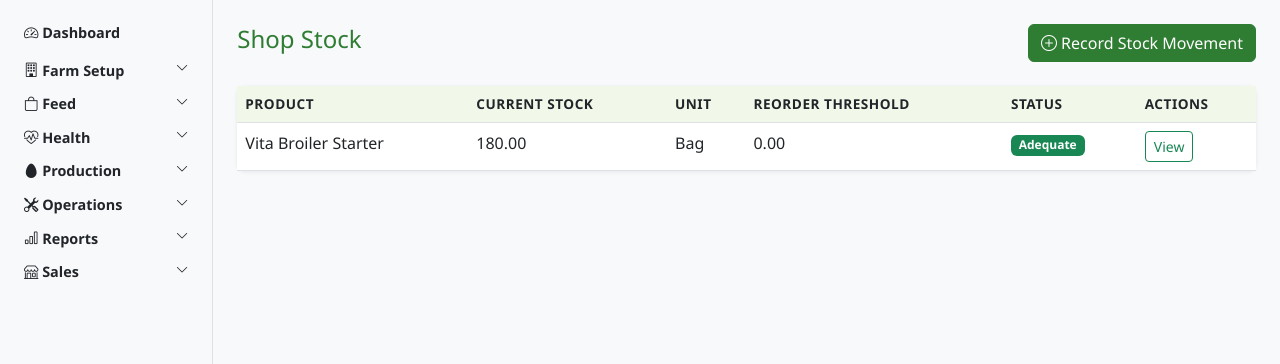
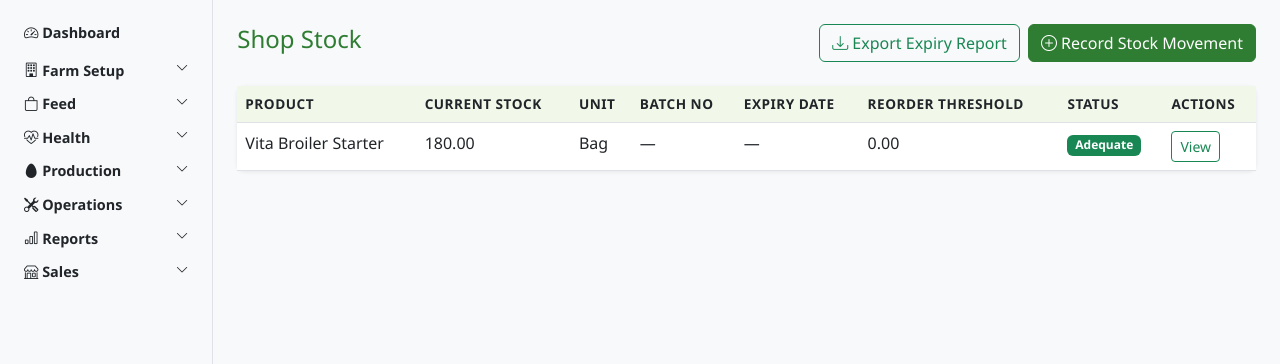
Before and after one commit to Assista123/farm-erp, a Django app: page /shop/stock/ in a window 1280 px wide. Shown: the part 56-420 px from the top of the page. Run offline with Django 5.2, Linux system fonts and the light colour scheme; a user stored in the database is signed in; data comes from the database, SQL or seed files in the repository.

Commit message:
Add batch number and expiry date tracking to shop stock
- Add batch_number, manufacture_date, expiry_date fields to ShopStockMovement
- Add current_batch_number, current_expiry_date fields to ShopStock
- Update signal to mirror latest batch info from stock-in movements
- Update ShopStockMovementForm with new fields and validation
- Add expiry report CSV export view and URL
- Add Batch No and Expiry Date columns to shop stock list template
- Add Export Expiry Report button to shop stock list

```diff
--- a/core/templates/core/shopstock_list.html
+++ b/core/templates/core/shopstock_list.html
@@ -5,9 +5,14 @@
 {% block content %}
 <div class="d-flex justify-content-between align-items-center mb-4">
     <h4>Shop Stock</h4>
-    <a href="{% url 'shopstockmovement-create' %}" class="btn btn-success">
-        <i class="bi bi-plus-circle"></i> Record Stock Movement
-    </a>
+    <div class="d-flex gap-2">
+        <a href="{% url 'shopstock-expiry-export' %}" class="btn btn-outline-success">
+            <i class="bi bi-download"></i> Export Expiry Report
+        </a>
+        <a href="{% url 'shopstockmovement-create' %}" class="btn btn-success">
+            <i class="bi bi-plus-circle"></i> Record Stock Movement
+        </a>
+    </div>
 </div>
 
 <div class="card">
@@ -19,6 +24,8 @@
                         <th>Product</th>
                         <th>Current Stock</th>
                         <th>Unit</th>
+                        <th>Batch No</th>
+                        <th>Expiry Date</th>
                         <th>Reorder Threshold</th>
                         <th>Status</th>
                         <th>Actions</th>
@@ -30,6 +37,8 @@
                         <td>{{ stock.product.name }}</td>
                         <td>{{ stock.current_quantity }}</td>
                         <td>{{ stock.product.unit }}</td>
+                        <td>{{ stock.current_batch_number|default:"—" }}</td>
+                        <td>{{ stock.current_expiry_date|default:"—" }}</td>
                         <td>{{ stock.reorder_threshold }}</td>
                         <td>
                             {% if stock.current_quantity <= stock.reorder_threshold %}
@@ -44,7 +53,7 @@
                     </tr>
                     {% empty %}
                     <tr>
-                        <td colspan="6" class="text-center text-muted py-4">No stock records found.</td>
+                        <td colspan="8" class="text-center text-muted py-4">No stock records found.</td>
                     </tr>
                     {% endfor %}
                 </tbody>
--- a/core/urls.py
+++ b/core/urls.py
@@ -164,6 +164,7 @@ urlpatterns = [
     # Shop Outflow
     path('shop/outflows/', views.ShopOutflowListView.as_view(), name='shopoutflow-list'),
     path('shop/outflows/add/', views.ShopOutflowCreateView.as_view(), name='shopoutflow-create'),
+    path('shop/stock/export/expiry/', views.shop_stock_expiry_export, name='shopstock-expiry-export'),
 
     # Old Layer Sales
     path('farm/layer-sales/', views.OldLayerSaleListView.as_view(), name='oldlayersale-list'),
--- a/core/views.py
+++ b/core/views.py
@@ -1621,6 +1621,28 @@ class ShopStockListView(LoginRequiredMixin, ListView):
     template_name = 'core/shopstock_list.html'
     context_object_name = 'stocks'
 
+import csv
+from django.http import HttpResponse
+
+@login_required
+def shop_stock_expiry_export(request):
+    response = HttpResponse(content_type='text/csv')
+    response['Content-Disposition'] = 'attachment; filename="shop_stock_expiry.csv"'
+
+    writer = csv.writer(response)
+    writer.writerow(['Product', 'Current Quantity', 'Unit', 'Batch Number', 'Expiry Date'])
+
+    stocks = ShopStock.objects.select_related('product').order_by('current_expiry_date')
+    for stock in stocks:
+        writer.writerow([
+            stock.product.name,
+            stock.current_quantity,
+            stock.product.unit,
+            stock.current_batch_number or '—',
+            stock.current_expiry_date or '—',
+        ])
+
+    return response
 
 class ShopStockDetailView(LoginRequiredMixin, DetailView):
     model = ShopStock
```
